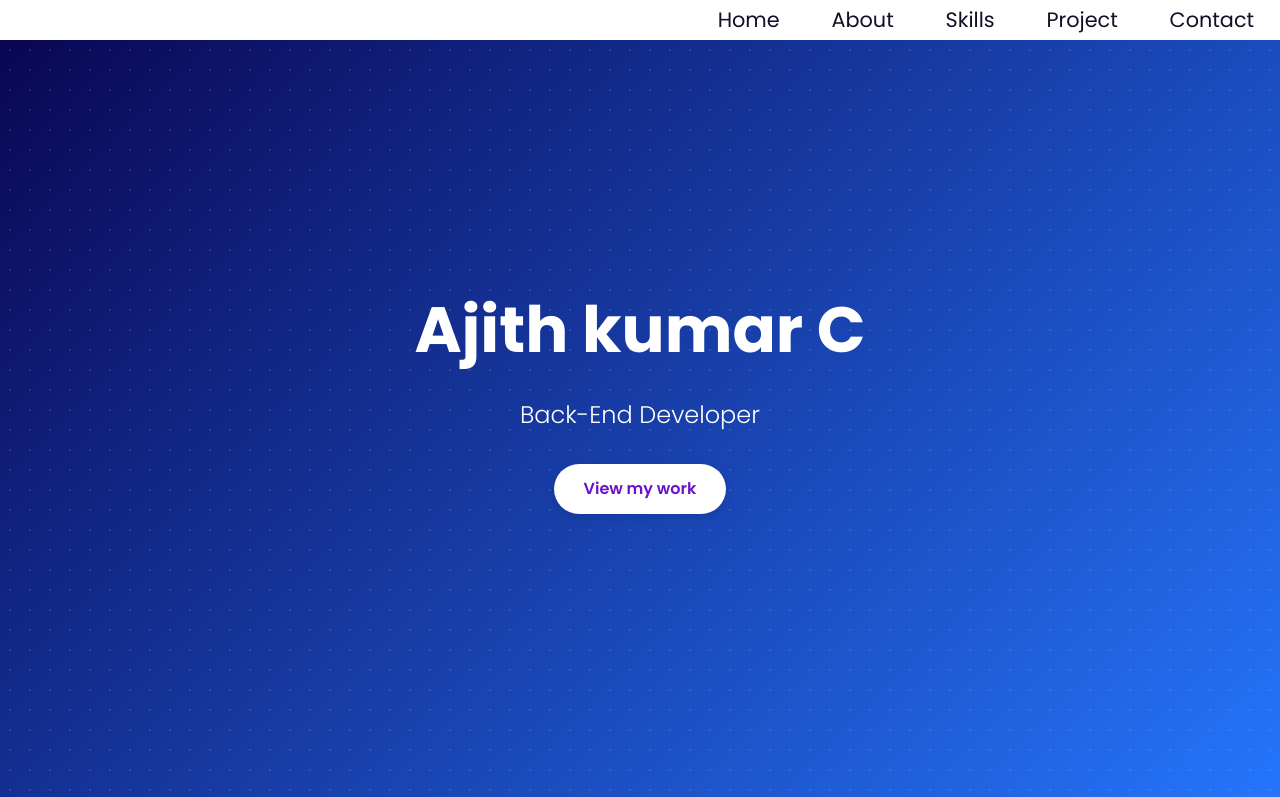
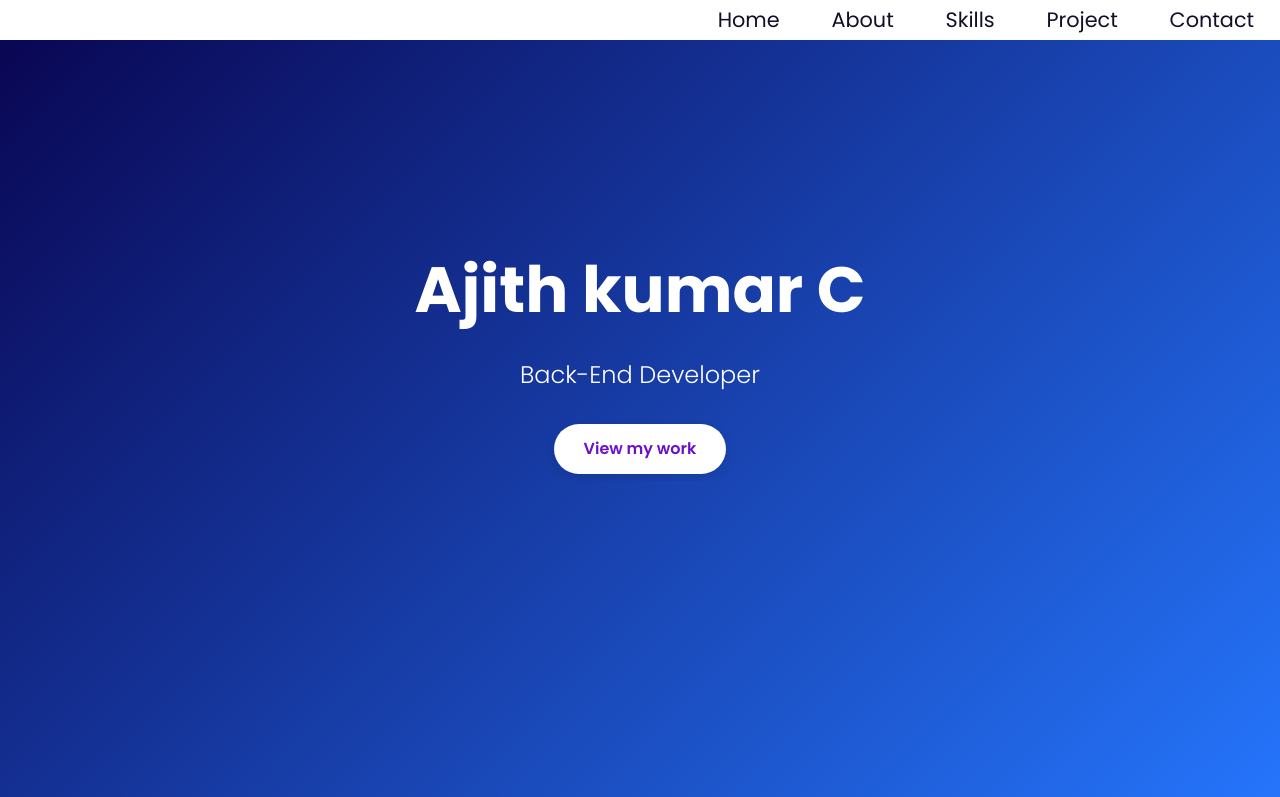
Before and after one commit to C-Ajith-07/Ajith-portfolio-07, a plain HTML site: page Index.html in a window 1280 px wide. Shown: the top 797 px of the page. Drawn offline with Linux system fonts and the light colour scheme.

Commit message:
Update Index.html

```diff
--- a/Index.html
+++ b/Index.html
@@ -22,7 +22,7 @@
                 <a href="#contact" class="navBarTittle">Contact</a>
             </div>
         </div>
-        <div class="container header-bg" id="home">
+        <div class="container" id="home">
             <div class="header-content">
                 <h1>Ajith kumar C</h1>
                 <p class="subtitle">Back-End Developer</p>
```
